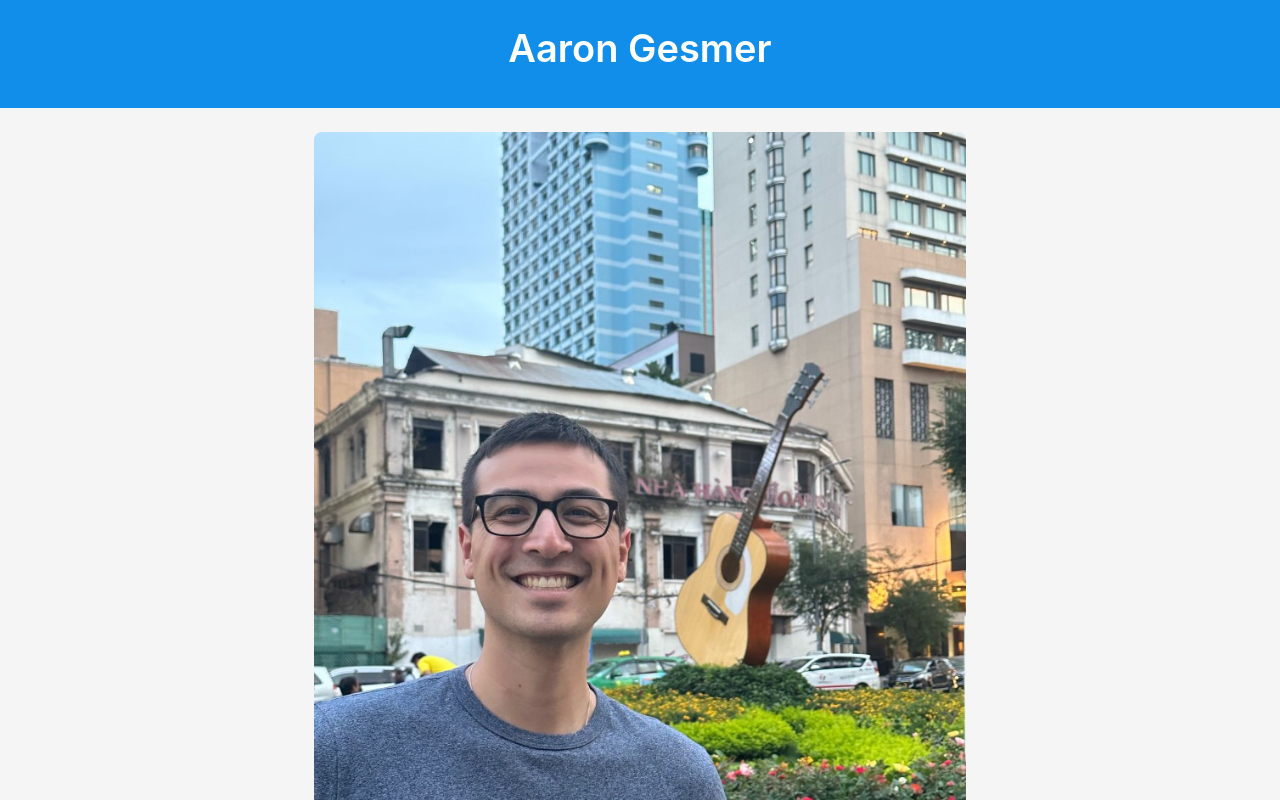
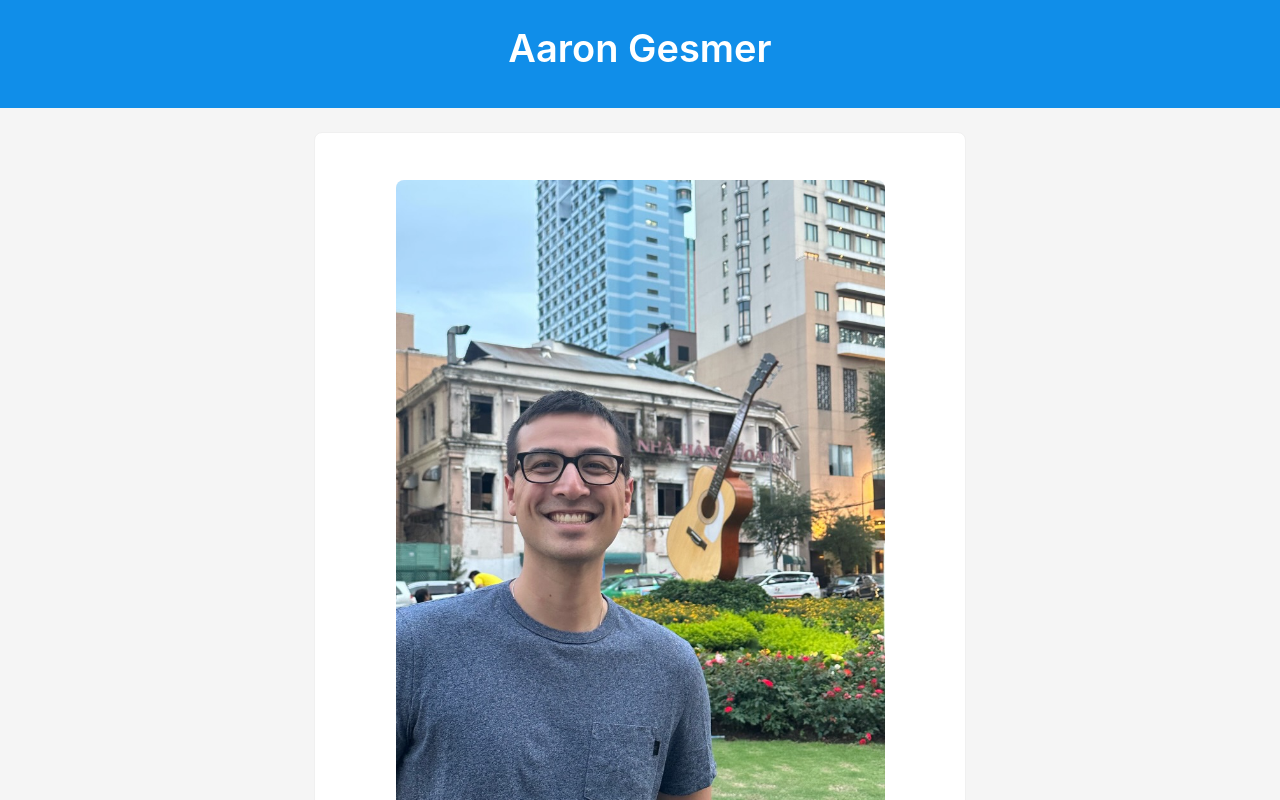
Before and after one commit to bucky-badger-gesmer/aarongesmer, a React (Create React App) app: page / in a window 1280 px wide. Shown: the top 800 px of the page. Built offline with nearby package versions, Linux system fonts and the light colour scheme.

Commit message:
some style meshing

```diff
--- a/src/App.js
+++ b/src/App.js
@@ -20,6 +20,7 @@ function App() {
             style={{ marginTop: 24 }}
             cover={
               <img
+                style={imageStyle}
                 alt="example"
                 src="/avatar.jpeg"
               />
@@ -102,13 +103,19 @@ const titleStyle = {
 
 const contentStyle = {
   textAlign: 'center',
-  minHeight: 2400,
   maxWidth: 700,
   color: '#fff',
   marginLeft: 'auto',
   marginRight: 'auto',
   paddingLeft: 24,
   paddingRight: 24,
+};
+
+const imageStyle = {
+  width: '75%',
+  marginLeft: 'auto',
+  marginRight: 'auto',
+  marginTop: 48
 };
 
 const timelineStyle = {
```
